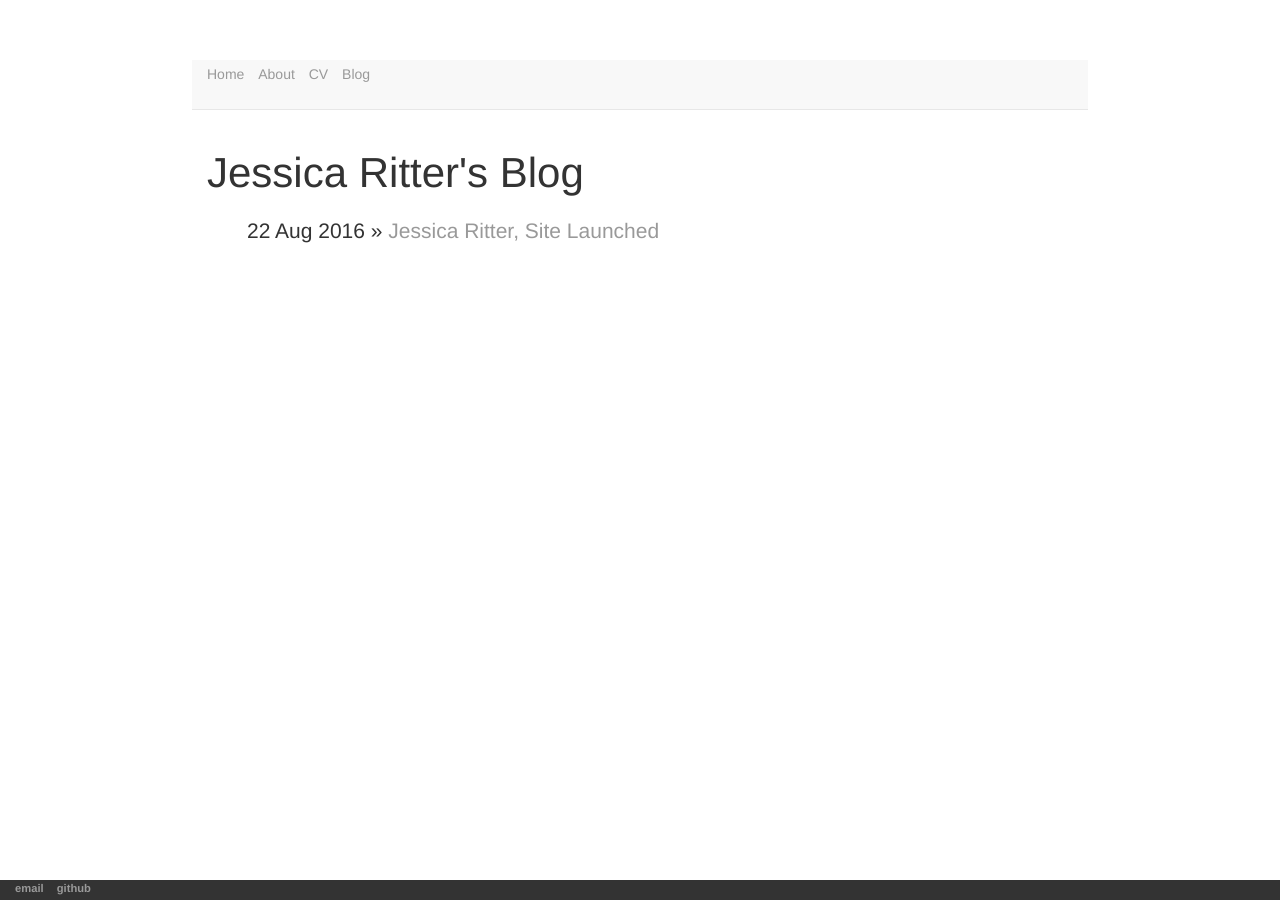
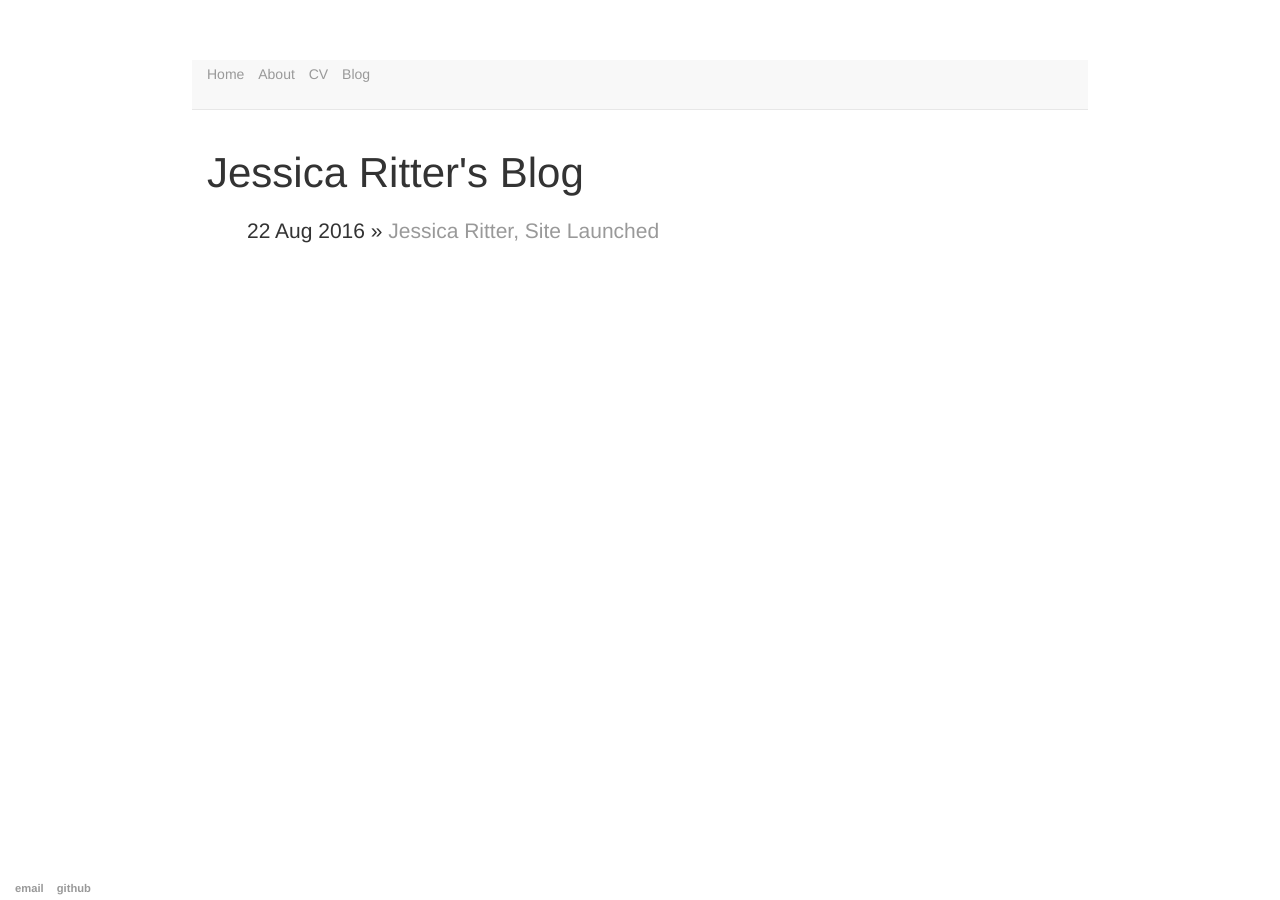
Before and after one commit to JessicaRitter/jessicaritter, a Jekyll site: the page built from blog/index.html, in a window 1280 px wide. Built offline with Jekyll 4.4.1, drawn with Linux system fonts in a browser that asks for light colours; nearby versions of some CDN libraries; library files that are not in the unit come from our copies.

Commit message:
let's fix the picture and make it a circle while getting the footer issue gone

```diff
--- a/css/main.css
+++ b/css/main.css
@@ -53,10 +53,15 @@ p {
     height:426px;
 }
 
+#bio-content img {
+    height:300px;
+    border-radius: 50%;
+
+}
+
 #footer-container {
     height:20px;
     width: 100%;
-    background-color: #333333;
 }
 
 footer {
--- a/index.html
+++ b/index.html
@@ -4,6 +4,7 @@ title: Jessica Ritter
 ---
         <div class="bio" id="bio-content">
           <h1>Hi there, I'm Jessica </h1>
+          	<img src="/assets/picture/goldengatebridge.jpg"/>
             <p>I code things. I'll post projects I've done here, as well as practice problems and solutions to them that I do.
             </p>
         </div>
```
